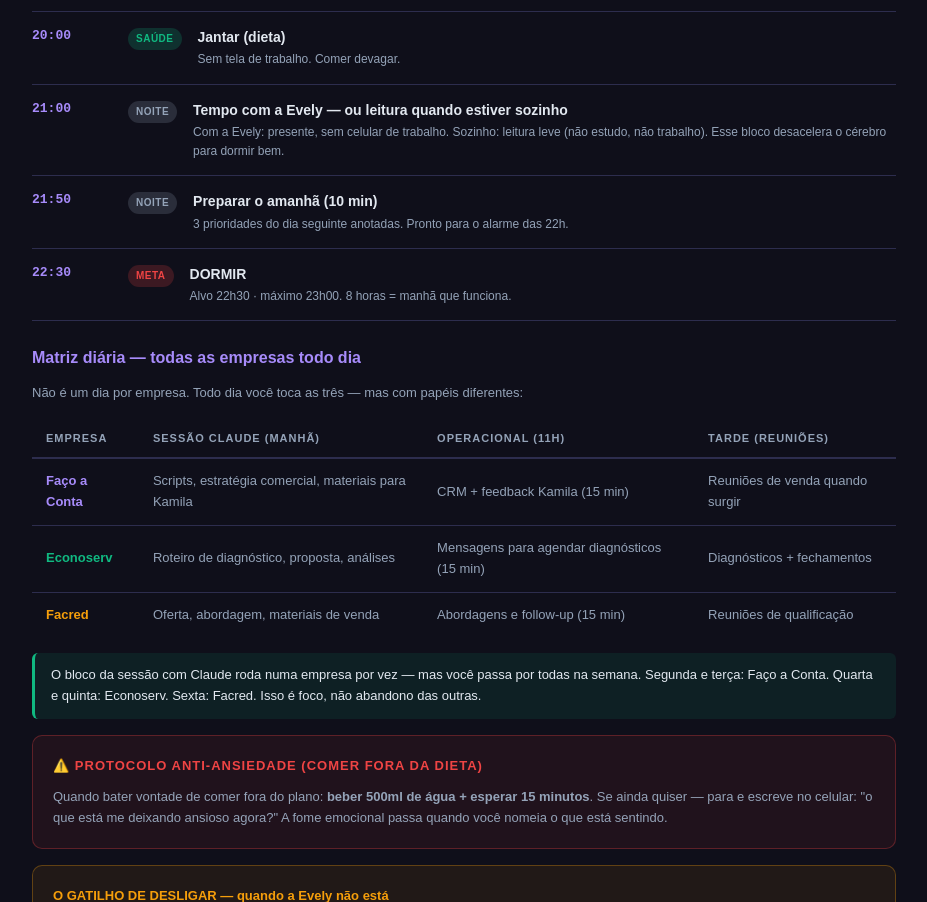
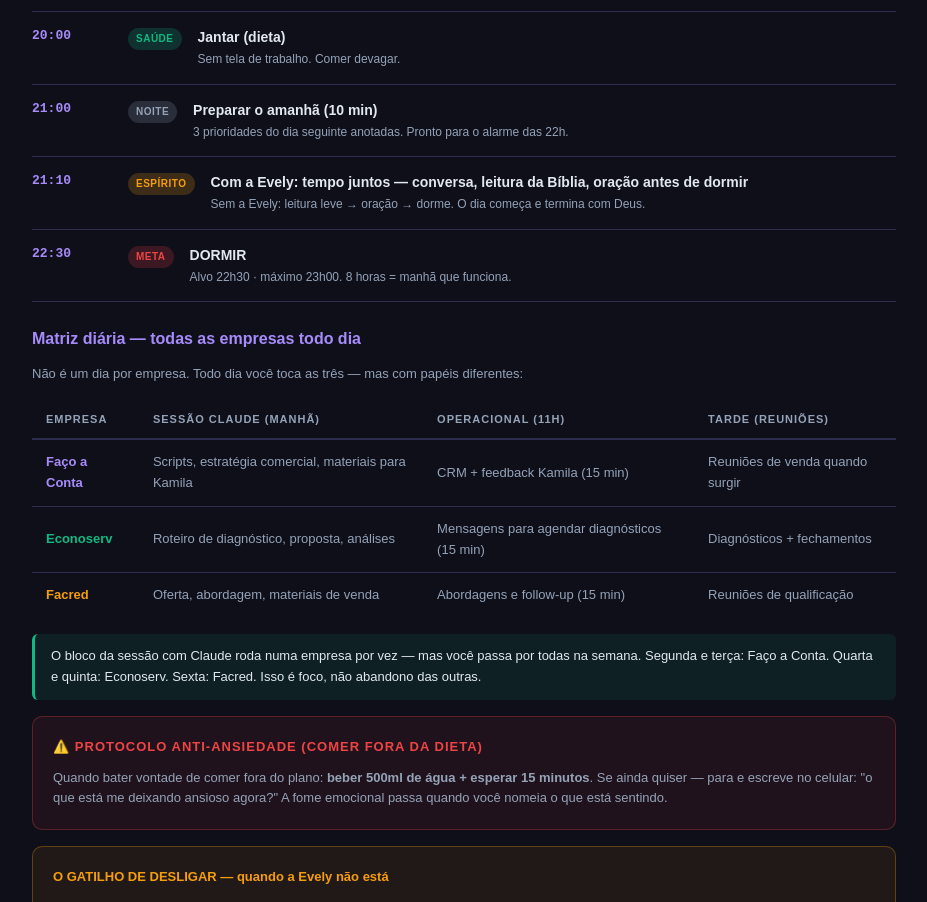
Before and after one commit to jonathaoliveiraam-wq/manual-comercial-fac, a plain HTML site: page plano-90-dias.html in a window 1280 px wide. Shown: the part 2905-3807 px from the top of the page, without its empty margins (276-1203 px from the left). Drawn offline with Linux system fonts and the light colour scheme.

Commit message:
Ajusta fim do dia: tempo com Evely + Bíblia + oração antes de dormir

```diff
--- a/plano-90-dias.html
+++ b/plano-90-dias.html
@@ -393,12 +393,12 @@
     <div class="routine-block">
       <div class="routine-time">21:00</div>
       <span class="routine-tag tag-pausa">Noite</span>
-      <div class="routine-desc"><strong>Tempo com a Evely — ou leitura quando estiver sozinho</strong><small>Com a Evely: presente, sem celular de trabalho. Sozinho: leitura leve (não estudo, não trabalho). Esse bloco desacelera o cérebro para dormir bem.</small></div>
+      <div class="routine-desc"><strong>Preparar o amanhã (10 min)</strong><small>3 prioridades do dia seguinte anotadas. Pronto para o alarme das 22h.</small></div>
     </div>
     <div class="routine-block">
-      <div class="routine-time">21:50</div>
-      <span class="routine-tag tag-pausa">Noite</span>
-      <div class="routine-desc"><strong>Preparar o amanhã (10 min)</strong><small>3 prioridades do dia seguinte anotadas. Pronto para o alarme das 22h.</small></div>
+      <div class="routine-time">21:10</div>
+      <span class="routine-tag tag-espirito">Espírito</span>
+      <div class="routine-desc"><strong>Com a Evely: tempo juntos — conversa, leitura da Bíblia, oração antes de dormir</strong><small>Sem a Evely: leitura leve → oração → dorme. O dia começa e termina com Deus.</small></div>
     </div>
     <div class="routine-block">
       <div class="routine-time">22:30</div>
```
